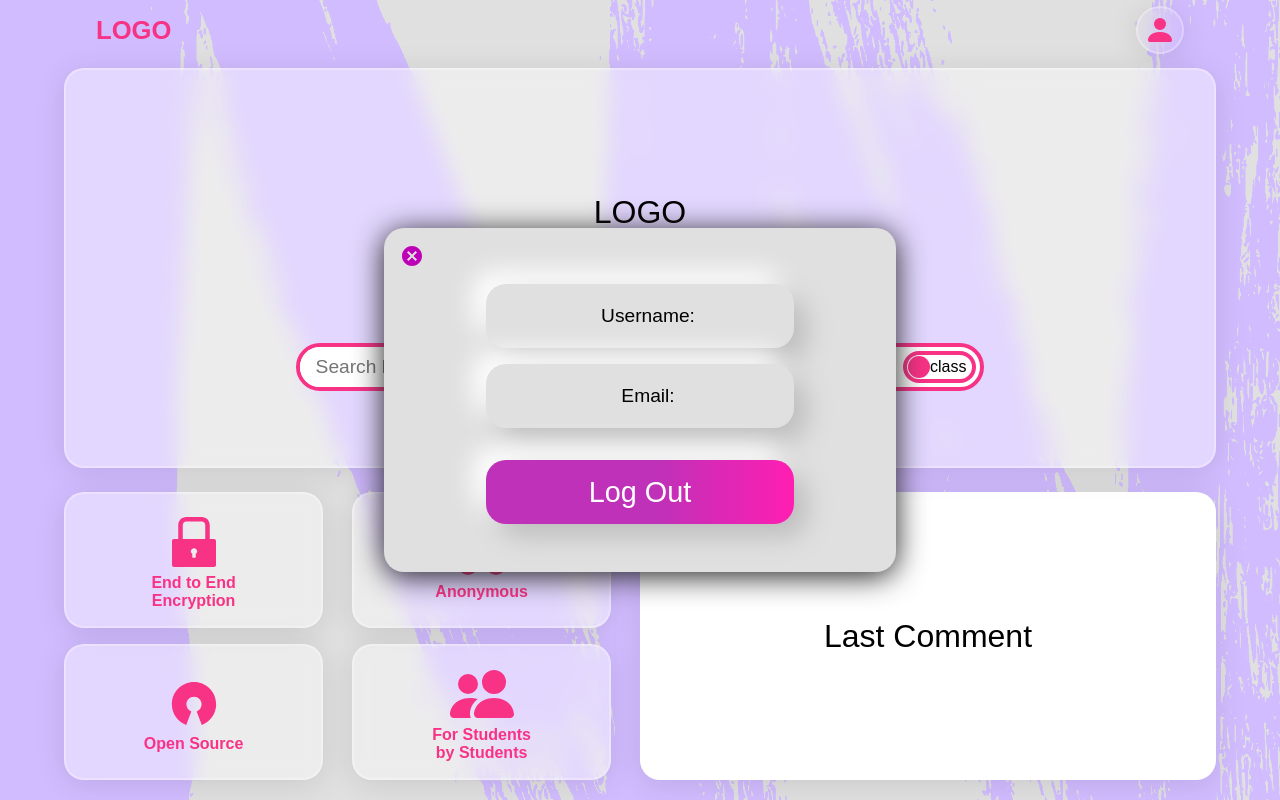
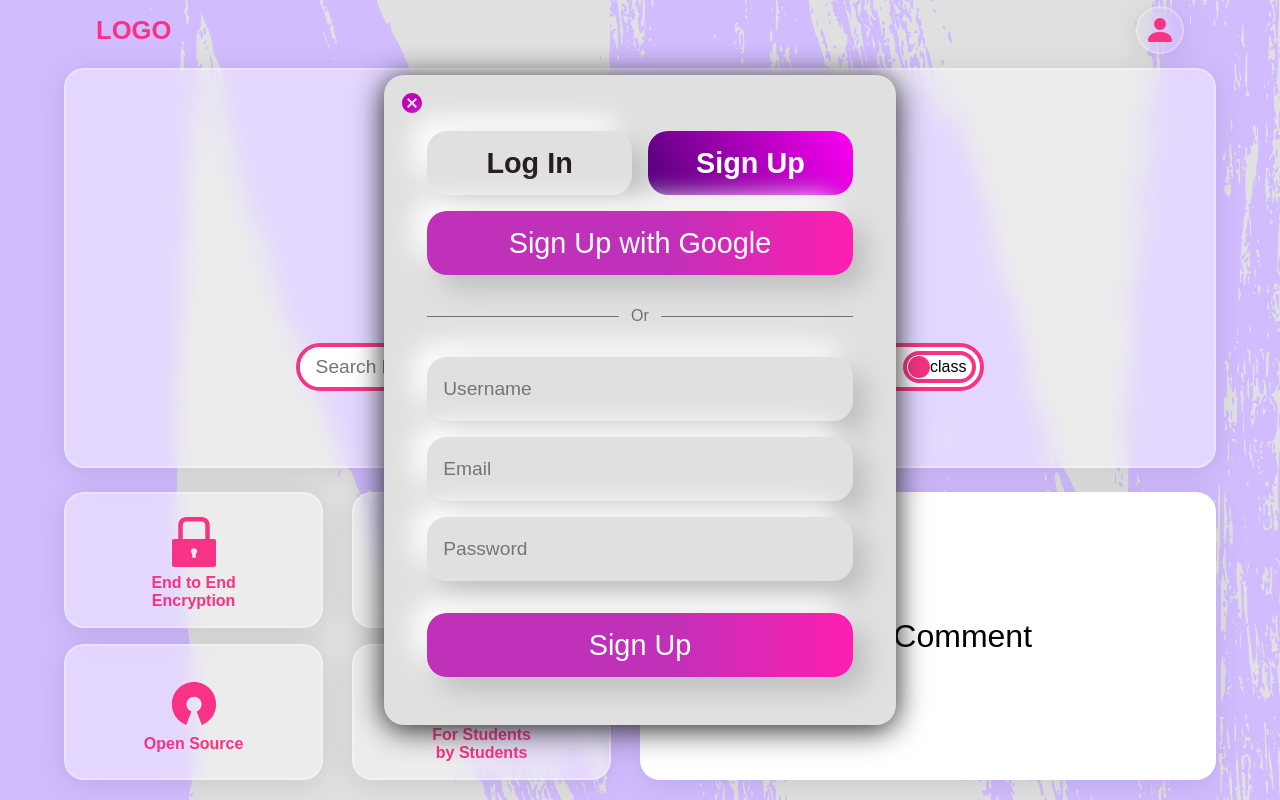
Before and after one commit to monov/rate-my-professor-alpha, a React (Vite) app: page / in a window 1280 px wide. Both pictures are taken after a click on the element 1160 px from the left and 30 px from the top of the page. Built offline with nearby package versions, Linux system fonts and the light colour scheme; no server answers.

Commit message:
toshnit bukvalno

```diff
--- a/src/components/Logpopup.jsx
+++ b/src/components/Logpopup.jsx
@@ -11,6 +11,10 @@ const Logpopup = ({
   setIsUserLoggedIn,
   user,
   email,
+  userShow,
+  setUserShow,
+  emailShow,
+  setEmailShow,
 }) => {
   const [isLogin, setIsLogin] = useState(false);
   const handleClick = async () => {
@@ -43,12 +47,25 @@ const Logpopup = ({
         <MdCancel className="app-popup-esc-ico" />
       </div>
       {isUserLoggedIn ? (
-        <LoggedIn email={email} user={user} setIsUserLoggedIn={setIsUserLoggedIn}/>
+        <LoggedIn
+          userShow={userShow}
+          setUserShow={setUserShow}
+          emailShow={emailShow}
+          setEmailShow={setEmailShow}
+          email={email}
+          user={user}
+          setIsUserLoggedIn={setIsUserLoggedIn}
+        />
       ) : (
         <NotLoggedIn
+          userShow={userShow}
+          setUserShow={setUserShow}
+          emailShow={emailShow}
+          setEmailShow={setEmailShow}
           isLogin={isLogin}
           logClick={logClick}
           signClick={signClick}
+          setIsUserLoggedIn={setIsUserLoggedIn}
         />
       )}
     </div>
@@ -56,6 +73,8 @@ const Logpopup = ({
 };
 
 export default Logpopup;
+
+//APP LOGIN, login side of popup
 
 const Applogin = ({ isUserLoggedIn, setIsUserLoggedIn }) => {
   const [user, setUser] = useState("");
@@ -91,6 +110,9 @@ const Applogin = ({ isUserLoggedIn, setIsUserLoggedIn }) => {
 
       if (response.status === 200) {
         console.log("vse chetka");
+          setUserShow(loginUsername);
+          setEmailShow(response.email);
+          setIsUserLoggedIn(true);
       } else if (response.status === 401) {
         alert("Login failed. Please check your credentials.");
       } else {
@@ -124,7 +146,16 @@ const Applogin = ({ isUserLoggedIn, setIsUserLoggedIn }) => {
   );
 };
 
-const Appsignup = ({ isUserLoggedIn, setIsUserLoggedIn }) => {
+// APP SIGN UP registartion side of Pop Up
+
+const Appsignup = ({
+  isUserLoggedIn,
+  setIsUserLoggedIn,
+  setUserShow,
+  userShow,
+  emailShow,
+  setEmailShow,
+}) => {
   const [user, setUser] = useState("");
   const [password, setPassword] = useState("");
   const [email, setEmail] = useState("");
@@ -163,6 +194,8 @@ const Appsignup = ({ isUserLoggedIn, setIsUserLoggedIn }) => {
       .then((response) => {
         if (response.status == 200) {
           console.log("Signup successful");
+          setUserShow(signupUsername);
+          setEmailShow(signupEmail);
           setIsUserLoggedIn(true);
         } else {
           alert("Signup failed. Please try again.");
@@ -199,19 +232,37 @@ const Appsignup = ({ isUserLoggedIn, setIsUserLoggedIn }) => {
   );
 };
 
-const LoggedIn = ({ user, email, setIsUserLoggedIn }) => {
+// LOGGEDIN
+
+const LoggedIn = ({ setIsUserLoggedIn, userShow, emailShow }) => {
   return (
     <div className="app-user-loggedin-wrapper">
-      <div className="app-user-loggedin-show">Username: {user}</div>
-      <div className="app-user-loggedin-show">Email: {email}</div>
-      <div className="app-signup-button" onClick={() => {
-        setIsUserLoggedIn(false)
-      }}>Log Out</div>
+      <div className="app-user-loggedin-show">Username: {userShow}</div>
+      <div className="app-user-loggedin-show">Email: {emailShow}</div>
+      <div
+        className="app-signup-button"
+        onClick={() => {
+          setIsUserLoggedIn(false);
+        }}
+      >
+        Log Out
+      </div>
     </div>
   );
 };
 
-const NotLoggedIn = ({ isLogin, logClick, signClick }) => {
+// NOT LOGGEDIN!!!!
+
+const NotLoggedIn = ({
+  emailShow,
+  setEmailShow,
+  isLogin,
+  logClick,
+  signClick,
+  setIsUserLoggedIn,
+  userShow,
+  setUserShow,
+}) => {
   return (
     <>
       <div className="app-buttons-wrapper">
@@ -238,7 +289,23 @@ const NotLoggedIn = ({ isLogin, logClick, signClick }) => {
       </div>
 
       <div className="app-login-signup-wrapper">
-        {isLogin ? <Applogin /> : <Appsignup />}
+        {isLogin ? (
+          <Applogin
+            setIsUserLoggedIn={setIsUserLoggedIn}
+            userShow={userShow}
+            setUserShow={setUserShow}
+            emailShow={emailShow}
+            setEmailShow={setEmailShow}
+          />
+        ) : (
+          <Appsignup
+            setIsUserLoggedIn={setIsUserLoggedIn}
+            userShow={userShow}
+            setUserShow={setUserShow}
+            emailShow={emailShow}
+            setEmailShow={setEmailShow}
+          />
+        )}
       </div>
     </>
   );
--- a/src/pages/Home.jsx
+++ b/src/pages/Home.jsx
@@ -9,15 +9,49 @@ const Home = () => {
   const [isPopup, setIsPopup] = useState(true);
   const [isPopCalled, setIsPopCalled] = useState(true);
   const [isUserLoggedIn, setIsUserLoggedIn] = useState(false);
+  const [userShow, setUserShow] = useState("")
+  const [emailShow, setEmailShow] = useState("")
+  const api = import.meta.env.VITE_API_BASE_URL;
   useEffect(() => {
-    setIsUserLoggedIn(true)
+    auth()
   }, [])
+
+  const auth = async () => {
+    try {
+      const response = await fetch(`${api}auth`);
+      if (response.ok) {
+        const data = await response.json();
+        console.log(data);
+      } else {
+        console.error("Failed to fetch data:", response.status, response.statusText);
+      }
+    } catch (error) {
+      console.error("Error:", error);
+    }
+  };
+
+
 
   return (
     <div className="app-home-wrapper">
-      <Navbar setIsPopCalled={setIsPopCalled} isPopup={isPopup} setIsPopup={setIsPopup} />
+      <Navbar
+        setIsPopCalled={setIsPopCalled}
+        isPopup={isPopup}
+        setIsPopup={setIsPopup}
+      />
       <Mainsection isPopup={isPopup} setIsPopup={setIsPopup} />
-      <Logpopup  isPopCalled={isPopCalled} setIsPopCalled={setIsPopCalled} isPopup={isPopup} setIsPopup={setIsPopup} isUserLoggedIn={isUserLoggedIn} setIsUserLoggedIn={setIsUserLoggedIn}/>
+      <Logpopup
+        userShow={userShow}
+        setUserShow={setUserShow}
+        emailShow={emailShow}
+        setEmailShow={setEmailShow}
+        isPopCalled={isPopCalled}
+        setIsPopCalled={setIsPopCalled}
+        isPopup={isPopup}
+        setIsPopup={setIsPopup}
+        isUserLoggedIn={isUserLoggedIn}
+        setIsUserLoggedIn={setIsUserLoggedIn}
+      />
     </div>
   );
 };
```
